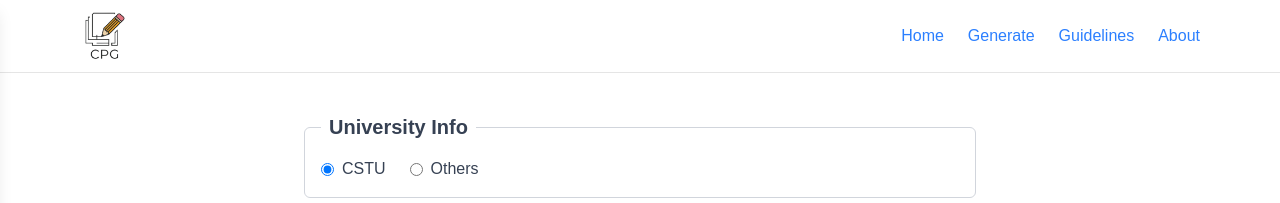
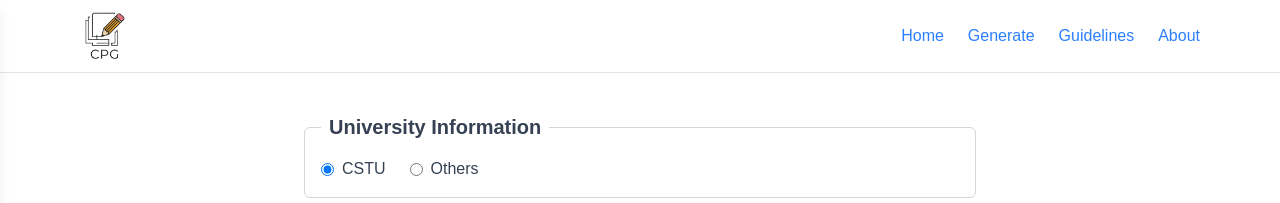
Before and after one commit to ihSakib/cpg, a Next.js app: page /generate in a window 1280 px wide. Shown: the top 203 px of the page. Built offline with nearby package versions, Linux system fonts and the light colour scheme.

Commit message:
update university info label and enhance logo upload instructions

```diff
--- a/app/generate/page.jsx
+++ b/app/generate/page.jsx
@@ -114,7 +114,7 @@ export default function CoverPageForm() {
         {/* University Info */}
         <fieldset className="mb-6 mt-4 md:mt-6 border border-gray-300 p-4 rounded-md">
           <legend className="text-lg md:text-xl font-semibold text-gray-700 px-2">
-            University Info
+            University Information
           </legend>
 
           <div className="flex gap-6 items-center">
@@ -168,13 +168,14 @@ export default function CoverPageForm() {
                 className="border border-gray-300 p-2 w-full rounded-md focus:ring-2 focus:ring-blue-400 focus:outline-none"
               />
               <p className="text-sm text-gray-700 mt-2">
+                <p className="text-sm text-gray-700 ">
+                  <span className="text-base font-bold text-red-500">*</span>{" "}
+                  Upload your logo once, and it will remain saved until the
+                  browser is uninstalled!
+                </p>
                 <span className="text-base font-bold text-red-500">*</span> For
                 the best results, please upload a square logo image (1:1 aspect
                 ratio).
-              </p>
-              <p className="text-sm text-gray-700 ">
-                <span className="text-base font-bold text-red-500">*</span> Once
-                uploaded, the logo stays until you close the tab.
               </p>
             </div>
           )}
```
